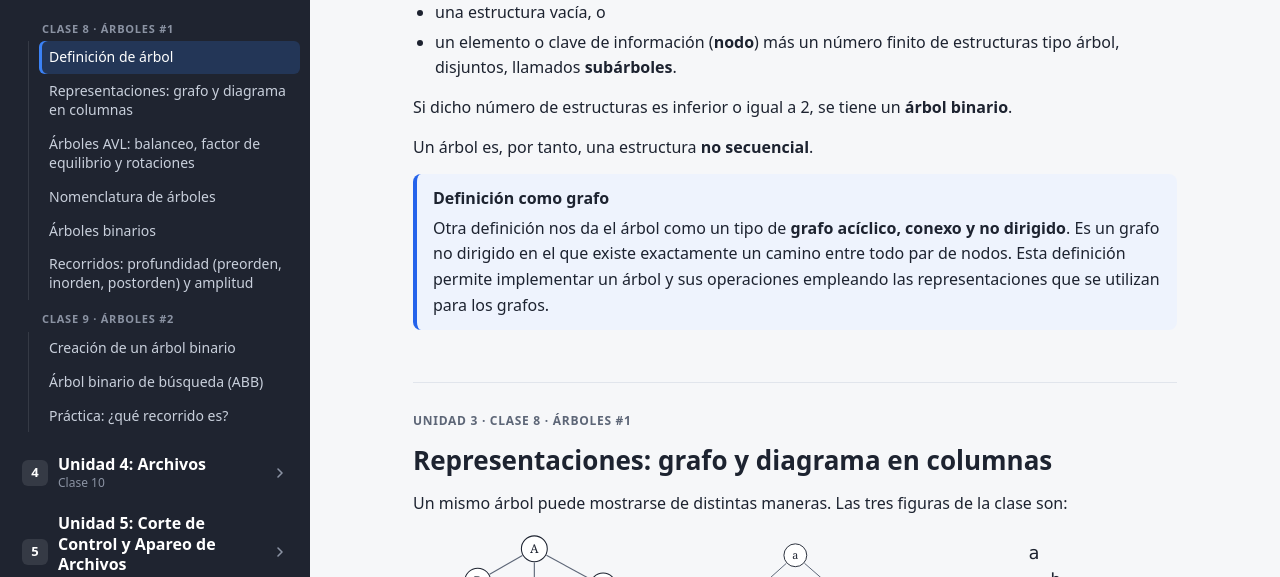
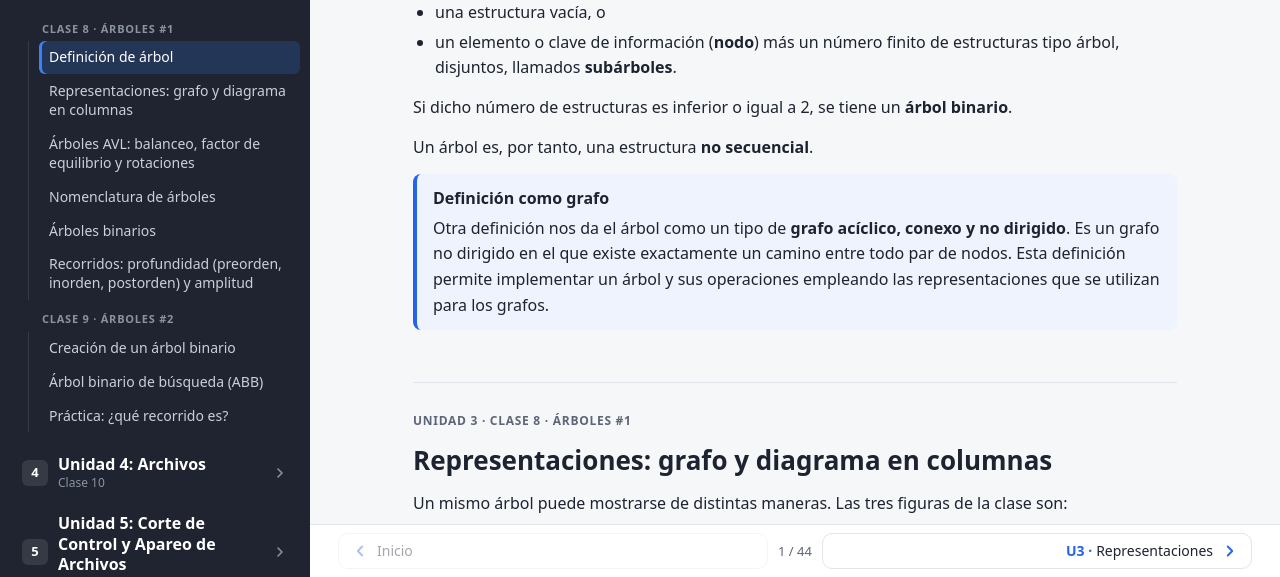
Before and after one commit to leoturzi/pyed-segundo-parcial, a plain HTML site: page index.html in a window 1280 px wide. Shown: the part 223-800 px from the top of the page. Drawn offline with Linux system fonts and the light colour scheme.

Commit message:
Pie fijo con navegación entre temas

```diff
--- a/index.html
+++ b/index.html
@@ -317,6 +317,18 @@
   .uml span { display: block; padding: 2px 10px; font-size: 14px; }
   .uml span:last-child { padding-bottom: 8px; }
 
+  /* ---------- Pie fijo: navegación entre temas ---------- */
+  .foot-nav { flex: none; display: flex; align-items: center; gap: 10px; padding: 8px 28px calc(8px + env(safe-area-inset-bottom)); background: var(--surface); border-top: 1px solid var(--border); z-index: 20; }
+  .fn-btn { flex: 1 1 0; min-width: 0; display: flex; align-items: center; gap: 8px; padding: 8px 12px; background: var(--surface); border: 1px solid var(--border); border-radius: 10px; font-size: 14px; line-height: 1.25; text-align: left; }
+  .fn-btn:hover:not(:disabled) { border-color: var(--accent); background: color-mix(in srgb, var(--accent) 8%, var(--surface)); }
+  .fn-btn:disabled { opacity: .4; cursor: default; }
+  .fn-btn.next { justify-content: flex-end; text-align: right; }
+  .fn-btn svg { flex: none; width: 18px; height: 18px; color: var(--accent); }
+  .fn-btn .fn-t { min-width: 0; overflow: hidden; text-overflow: ellipsis; white-space: nowrap; }
+  .fn-btn .fn-t b { color: var(--accent); margin-right: 4px; }
+  .fn-count { flex: none; font-size: 13px; color: var(--muted); font-variant-numeric: tabular-nums; }
+  @media (max-width: 899px) { .foot-nav { padding: 6px 12px calc(6px + env(safe-area-inset-bottom)); gap: 6px; } .fn-btn { padding: 8px; font-size: 13px; } .fn-count { display: none; } }
+
   .backdrop { display: none; }
 
   /* ---------- Mobile ---------- */
@@ -388,6 +400,18 @@
         <div class="spacer" id="spacer" aria-hidden="true"></div>
       </div>
     </div>
+
+    <nav class="foot-nav" id="footNav" aria-label="Navegación entre temas">
+      <button class="fn-btn prev" id="fnPrev" type="button">
+        <svg viewBox="0 0 24 24" fill="none" stroke="currentColor" stroke-width="2.4" stroke-linecap="round" stroke-linejoin="round" aria-hidden="true"><path d="M15 6l-6 6 6 6"/></svg>
+        <span class="fn-t"></span>
+      </button>
+      <span class="fn-count" id="fnCount" aria-live="polite"></span>
+      <button class="fn-btn next" id="fnNext" type="button">
+        <span class="fn-t"></span>
+        <svg viewBox="0 0 24 24" fill="none" stroke="currentColor" stroke-width="2.4" stroke-linecap="round" stroke-linejoin="round" aria-hidden="true"><path d="M9 6l6 6-6 6"/></svg>
+      </button>
+    </nav>
   </div>
 </div>
 
@@ -666,6 +690,7 @@ function selectTopic(ui, gi, ti) {
   headUnit.innerHTML = 'Unidad ' + u.n + '<span class="hu-t"> · ' + u.title + '</span>' + (g ? ' · ' + g : '');
   headTopic.textContent = t;
   document.title = t + ' — Programación y Estructuras de Datos';
+  updateFooter(ui, gi, ti);
 }
 
 /* ----- Menú mobile ----- */
@@ -690,6 +715,30 @@ $('#themeBtn').addEventListener('click', () => {
   try { localStorage.setItem('theme', next); } catch (e) {}
 });
 
+/* ----- Pie fijo: tema anterior / siguiente ----- */
+const fnPrev = $('#fnPrev'), fnNext = $('#fnNext'), fnCount = $('#fnCount');
+const topicTitle = s => s.querySelector('h2').textContent;
+// Resumen del título: se corta en ":" o "(" y el CSS agrega "…" si aún no entra
+const shortTitle = t => t.split(/\s*[:(]/)[0].trim();
+function fnFill(btn, sec) {
+  btn.disabled = !sec;
+  const t = btn.querySelector('.fn-t');
+  if (!sec) { t.textContent = btn.classList.contains('prev') ? 'Inicio' : 'Fin'; btn.removeAttribute('title'); return; }
+  const full = topicTitle(sec);
+  t.innerHTML = '<b>U' + UNITS[+sec.dataset.unit].n + ' ·</b>';
+  t.append(shortTitle(full));
+  btn.title = 'Unidad ' + UNITS[+sec.dataset.unit].n + ' · ' + full;
+}
+function updateFooter(ui, gi, ti) {
+  const i = sectionEls.findIndex(s => +s.dataset.unit === ui && +s.dataset.group === gi && +s.dataset.topic === ti);
+  fnFill(fnPrev, sectionEls[i - 1]);
+  fnFill(fnNext, sectionEls[i + 1]);
+  fnCount.textContent = (i + 1) + ' / ' + sectionEls.length;
+  fnPrev.dataset.go = sectionEls[i - 1] ? sectionEls[i - 1].id : '';
+  fnNext.dataset.go = sectionEls[i + 1] ? sectionEls[i + 1].id : '';
+}
+[fnPrev, fnNext].forEach(b => b.addEventListener('click', () => { if (b.dataset.go) scrollToSection(b.dataset.go, true); }));
+
 /* Estado inicial: respeta #hash si existe; si no, primer tema */
 updateSpacer();
 const initial = location.hash.slice(1);
```
